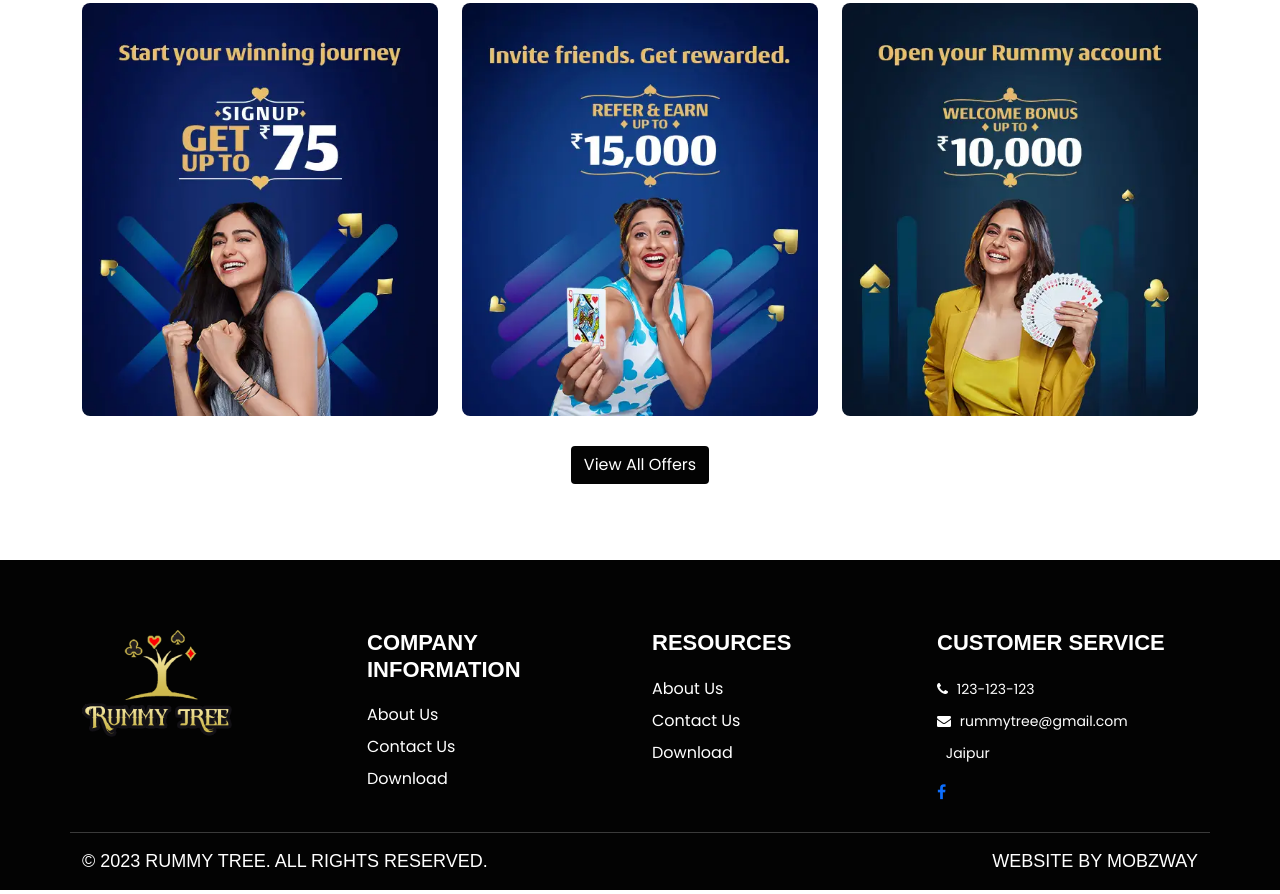
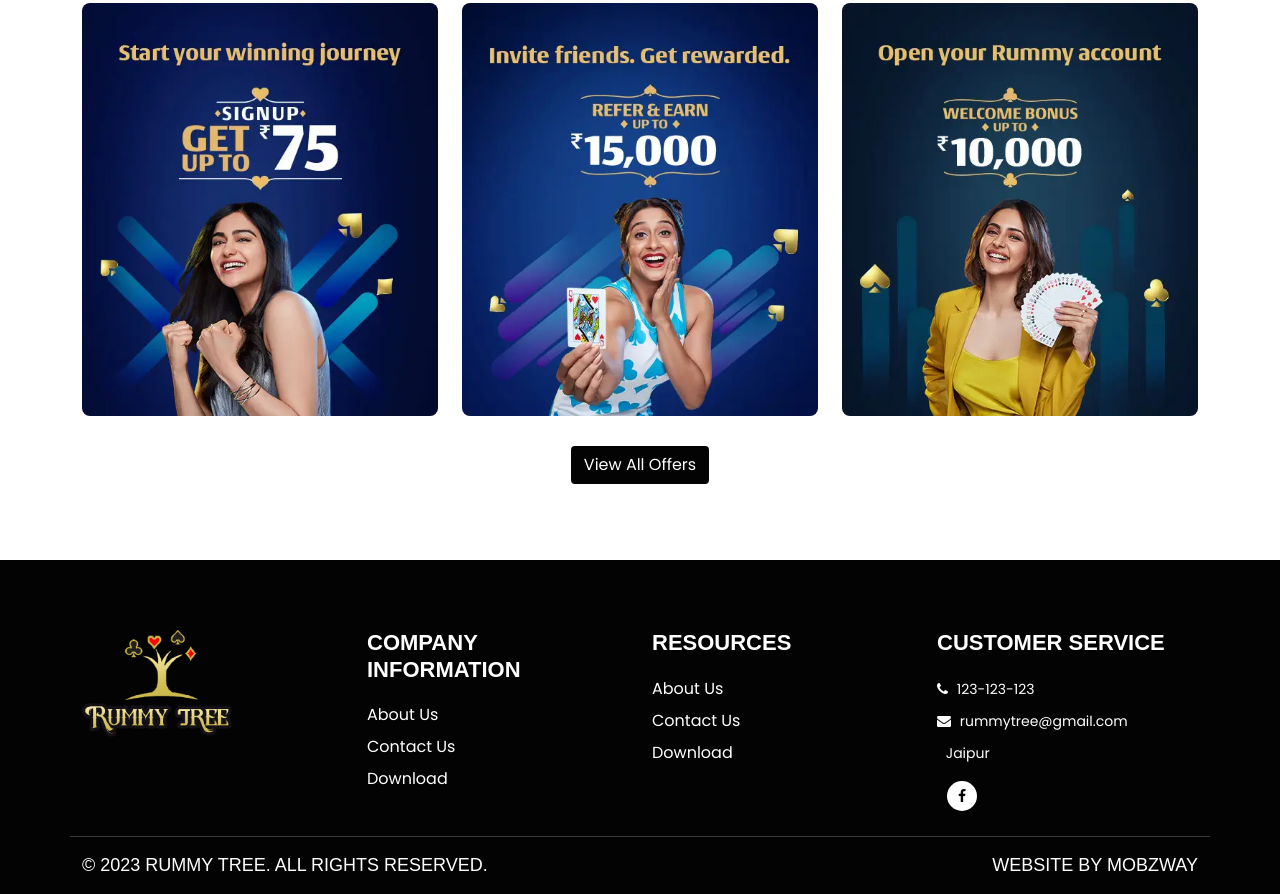
Before and after one commit to pareeklokesh/rummy-tree, a plain HTML site: page index.html in a window 1280 px wide. Shown: the part 2158-3052 px from the top of the page. Drawn offline with Linux system fonts and the light colour scheme; some icons are missing; files whose address does not match are found by name.

Commit message:
Add files via upload

```diff
--- a/index.html
+++ b/index.html
@@ -219,7 +219,7 @@
 					<a href="#"><i class="fa fa-location-pin"></i></i> Jaipur</a>
 				</li>
 				</ul>
-				<a href="#"><i class="fa fa-facebook-f"></i></a>
+				<a href="#" class="footer-follow"><i class="fa fa-facebook-f"></i></a>
 			</div>
 		</div>
 		<div class="row justify-content-between copyright-block">
```
